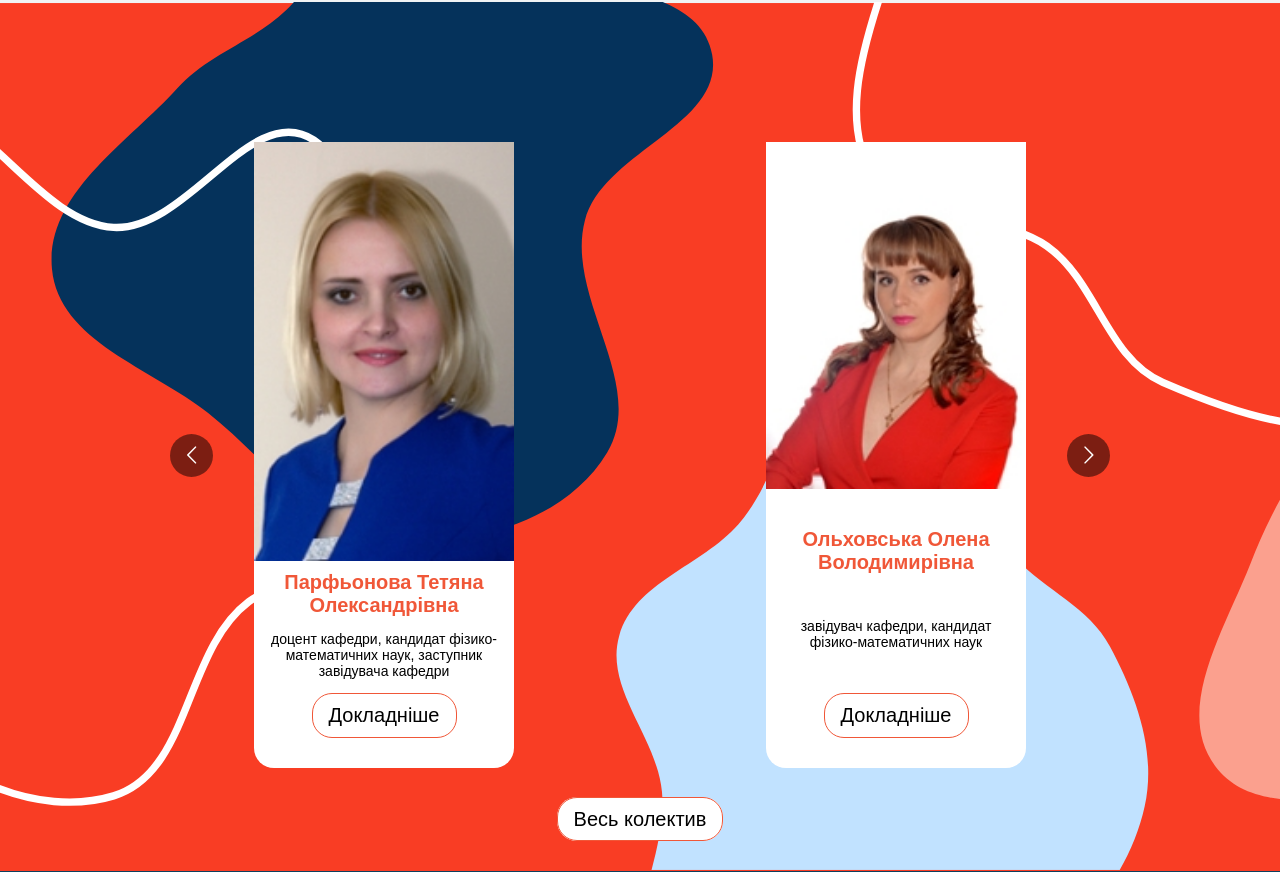
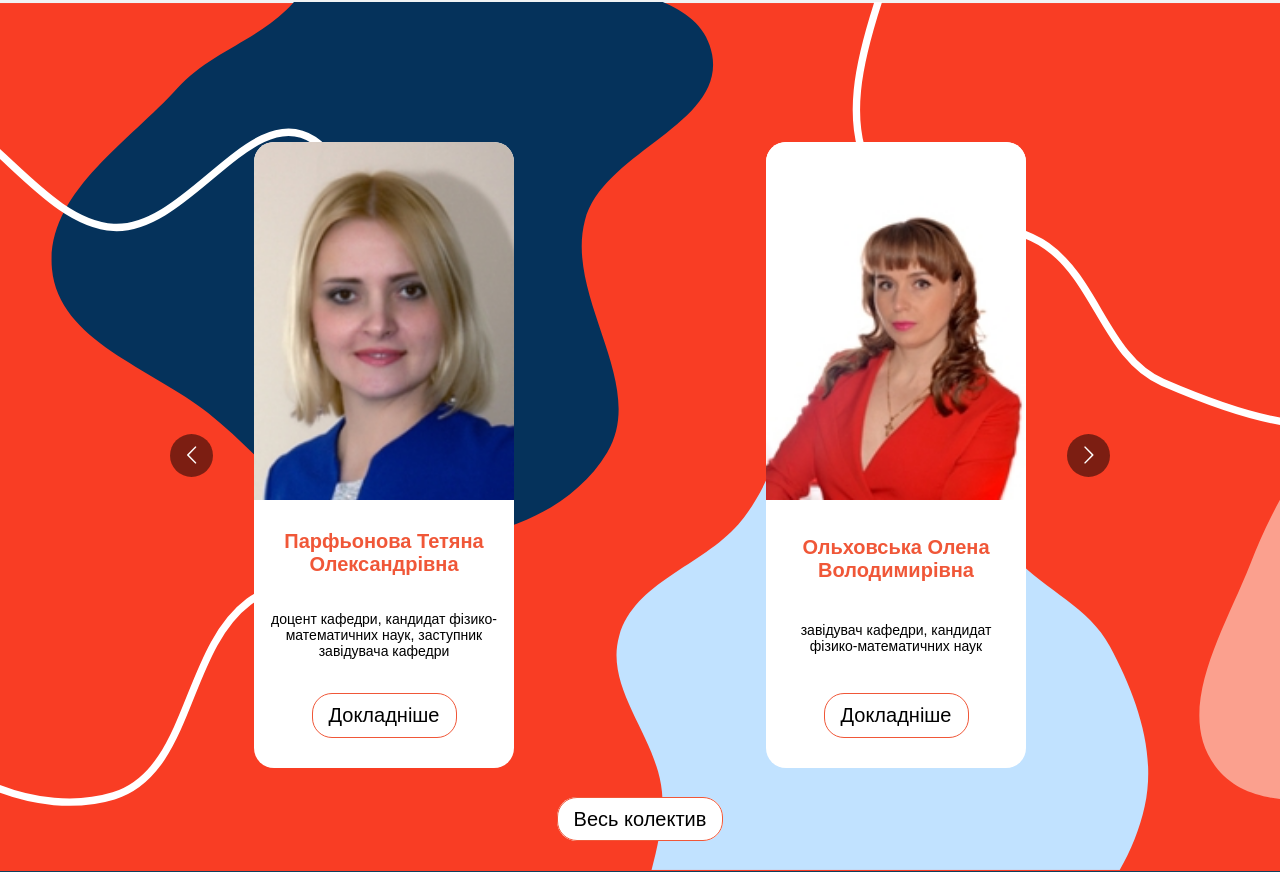
Before and after one commit to vlad-blip/mathmodel, a Next.js app: page / in a window 1280 px wide. Shown: the part 2283-3155 px from the top of the page. Built offline with nearby package versions, Linux system fonts and the light colour scheme; no server answers; the database is empty.

Commit message:
Changed styles

```diff
--- a/components/DepartmentStaff/Staff.module.scss
+++ b/components/DepartmentStaff/Staff.module.scss
@@ -4,6 +4,7 @@
   max-width: 26rem;
   margin: 0 auto;
   background-color: white;
+  overflow-x: hidden;
   height: 100%;
   display: flex;
   flex-direction: column;
@@ -32,5 +33,7 @@
 
 .img {
   width: 100%;
+  height: 60%;
+  object-position: top;
   object-fit: cover;
 }
```
